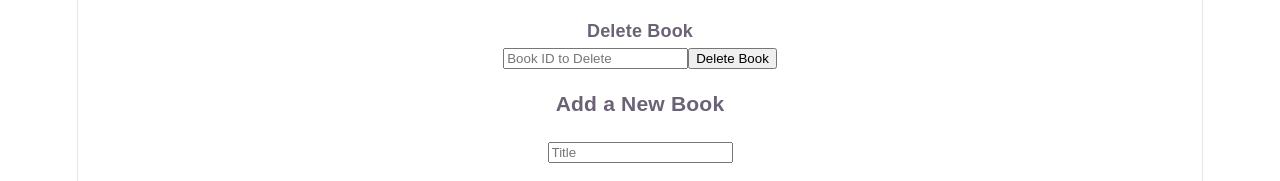
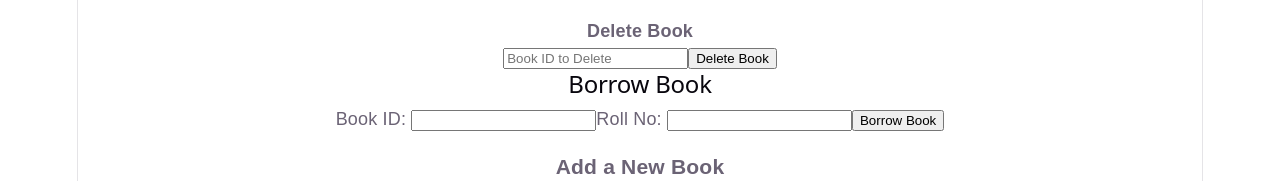
Before and after one commit to Naman20070/lending-book-libraray-project, a React (Vite) app in the folder frontend/: page / in a window 1280 px wide. Shown: the part 266-447 px from the top of the page. Built offline with nearby package versions, Linux system fonts and the light colour scheme; no server answers.

Commit message:
fxing problems

```diff
--- a/frontend/src/components/Library.jsx
+++ b/frontend/src/components/Library.jsx
@@ -114,6 +114,20 @@ export default function Books({ refresh, onAction }) {
       <b>Delete Book</b><br/>
       <input placeholder="Book ID to Delete" value={deleteBookId} onChange={(e) => setDeleteBookId(e.target.value)} />
       <button onClick={deleteBook}>Delete Book</button>
+
+        <h2>Borrow Book</h2>
+      <label>Book ID: </label>
+      <input
+        type="number"
+        value={bookId}
+        onChange={(output) => setBookId(output.target.value)}/>
+      <label>Roll No: </label>
+      <input
+        type="text"
+        value={rollNo}
+        onChange={(output) => setRollNo(output.target.value)}/>
+      <button onClick={borrowBook}>Borrow Book</button>
+      <p>{message}</p>
     </div>
   );
 }
```
